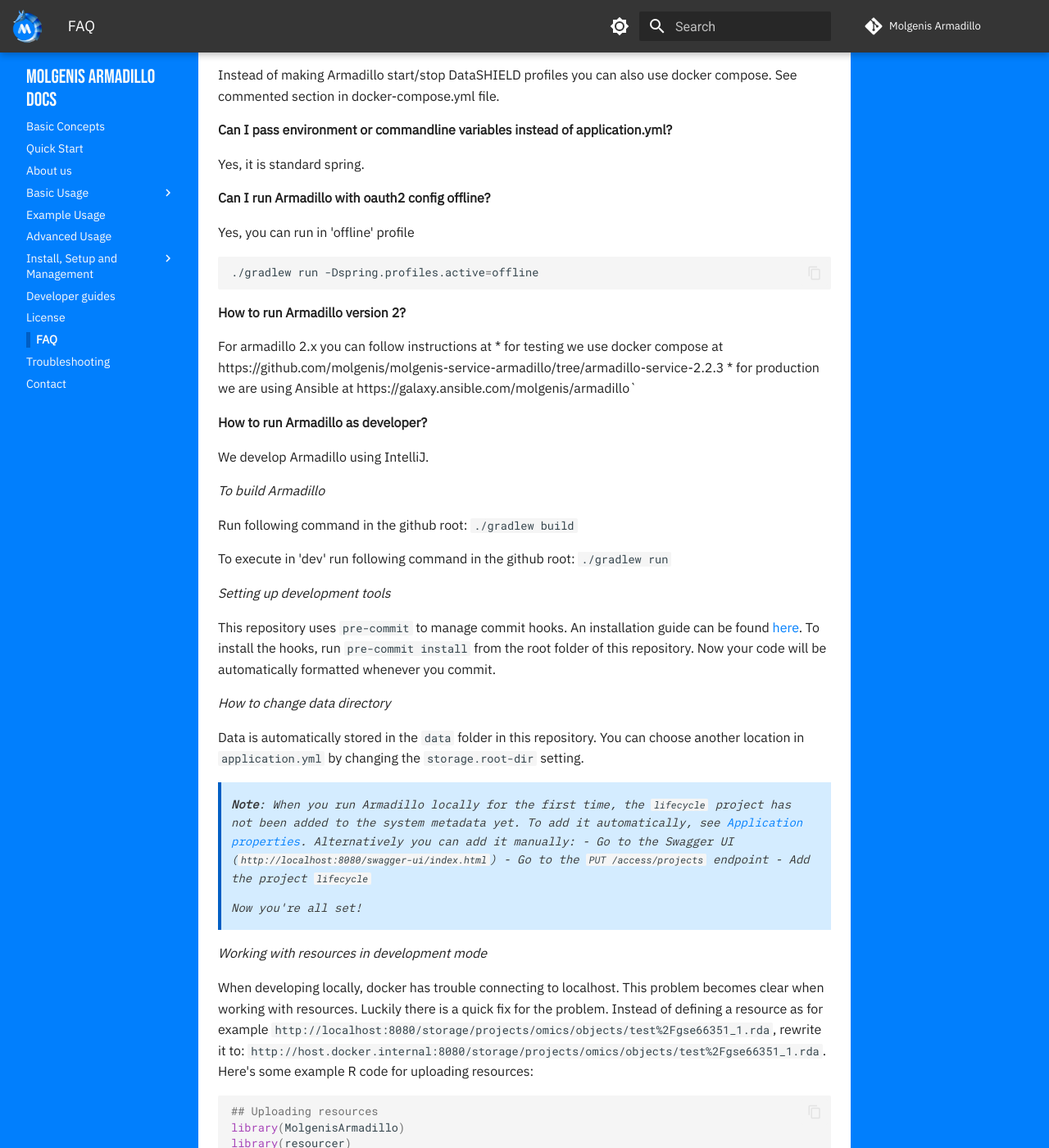
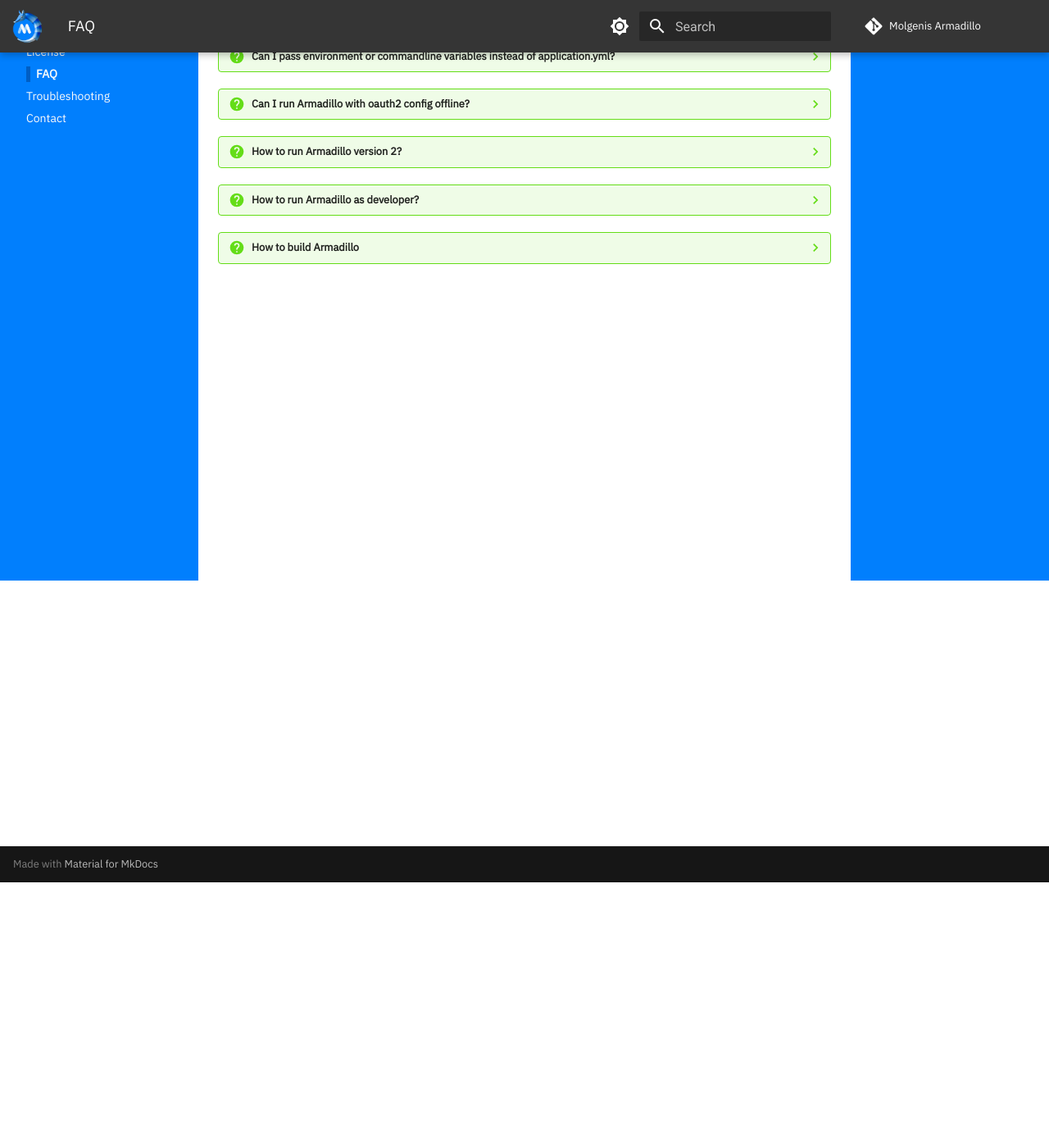
Before and after one commit to molgenis/molgenis-service-armadillo, an MkDocs documentation site: the page built from docs/pages/faq.md, in a window 1280 px wide and 1400 px high, scrolled down 324 px. Shown: the whole window at 82% size. Built offline with MkDocs 1.6.1 and Material for MkDocs 9.7.7, drawn with Linux system fonts in a browser that asks for light colours; comment, search, counter and statistics services are not loaded; some of the changed text lies outside the part shown.

Commit message:
update faq

````diff
--- a/docs/pages/faq.md
+++ b/docs/pages/faq.md
@@ -1,108 +1,95 @@
 # Frequently Asked Questions
 
-**Docker gives a 'java.socket' error**
+??? question "Docker gives a `java.socket` error"
+    You might need to enable Docker socket. On Docker desktop you can find that under 'settings' and 'advanced'.
 
-You might need to enable Docker socket. On Docker desktop you can find that under 'settings' and 'advanced'.
+??? question "Can I use docker compose to start profiles?"
+    Instead of making Armadillo start/stop DataSHIELD profiles you can also use docker compose. See commented section in docker-compose.yml file.
 
-**## **Can I use docker compose to start profiles?**
+??? question "Can I pass environment or commandline variables instead of application.yml?"
+    Yes, it is standard spring.
 
-Instead of making Armadillo start/stop DataSHIELD profiles you can also use docker compose.
-See commented section in docker-compose.yml file.
+??? question "Can I run Armadillo with oauth2 config offline?"
+    Yes, you can run in 'offline' profile
+    ```bash
+    ./gradlew run -Dspring.profiles.active=offline
+    ```
 
-**Can I pass environment or commandline variables instead of application.yml?**
+??? question "How to run Armadillo version 2?"
+    For armadillo 2.x you can follow [instructions](https://github.com/molgenis/molgenis-service-armadillo/tree/armadillo-service-2.2.3) for testing we use docker compose. For production environment we are using [Ansible](https://galaxy.ansible.com/molgenis/armadillo)
 
-Yes, it is standard spring.
+??? question "How to run Armadillo as developer?"
+    We develop Armadillo using IntelliJ.
 
-**Can I run Armadillo with oauth2 config offline?**
+??? question "How to build Armadillo"
+    Run following command in the github root:
+    ```./gradlew build```
 
-Yes, you can run in 'offline' profile
+    To execute in 'dev' run following command in the github root:
+    ```./gradlew run```
 
-```bash
-./gradlew run -Dspring.profiles.active=offline
-```
+    **Setting up development tools**
 
-**How to run Armadillo version 2?**
+    This repository uses `pre-commit` to manage commit hooks. An installation guide can be found [here](https://pre-commit.com/index.html#1-install-pre-commit). To install the hooks, run `pre-commit install` from the root folder of this repository. Now your code will be automatically formatted whenever you commit.
 
-For armadillo 2.x you can follow instructions at
-* for testing we use docker compose at https://github.com/molgenis/molgenis-service-armadillo/tree/armadillo-service-2.2.3
-* for production we are using Ansible at https://galaxy.ansible.com/molgenis/armadillo`
+    **How to change data directory**
 
-**How to run Armadillo as developer?**
+    Data is automatically stored in the `data` folder in this repository. You can choose another location in `application.yml` by changing the `storage.root-dir` setting.
 
-We develop Armadillo using IntelliJ.
+    When you run Armadillo locally for the first time, the `lifecycle` project has not been added to the system metadata yet. To add it automatically, see Application properties.
+    Alternatively you can add it manually:
 
-*To build Armadillo*
+      - Go to the Swagger UI (`http://localhost:8080/swagger-ui/index.html`)
+      - Go to the `PUT /access/projects` endpoint
+      - Add the project `lifecycle`
 
-Run following command in the github root:
-```./gradlew build```
+    **Working with resources in development mode**
 
-To execute in 'dev' run following command in the github root:
-```./gradlew run```
+    When developing locally, docker has trouble connecting to localhost. This problem becomes clear when working with
+    resources. Luckily there is a quick fix for the problem. Instead of defining a resource as for example
+    `http://localhost:8080/storage/projects/omics/objects/test%2Fgse66351_1.rda`, rewrite it to:
+    `http://host.docker.internal:8080/storage/projects/omics/objects/test%2Fgse66351_1.rda`. Here's some example R code
+    for uploading resources:
 
-*Setting up development tools*
+    ```R
+    ## Uploading resources
+    library(MolgenisArmadillo)
+    library(resourcer)
 
-This repository uses `pre-commit` to manage commit hooks. An installation guide can be found [here](https://pre-commit.com/index.html#1-install-pre-commit). To install the hooks, run `pre-commit install` from the root folder of this repository. Now your code will be automatically formatted whenever you commit.
+    token <- armadillo.get_token("http://localhost:8080/")
 
-*How to change data directory*
+    resGSE1 <- resourcer::newResource(
+      name = "GSE66351_1",
+      secret = token,
+      url = "http://host.docker.internal:8080/storage/projects/omics/objects/test%2Fgse66351_1.rda",
+      format = "ExpressionSet"
+    )
 
-Data is automatically stored in the `data` folder in this repository. You can choose another location in `application.yml` by changing the `storage.root-dir` setting.
+    armadillo.login("http://localhost:8080/")
+    armadillo.upload_resource(project="omics", folder="ewas", resource = resGSE1, name = "GSE66351_1")
+    ```
+    And for using them:
+    ```R
+    library(DSMolgenisArmadillo)
+    library(dsBaseClient)
 
-> **_Note_**: When you run Armadillo locally for the first time, the `lifecycle` project has not been
-> added to the system metadata yet. To add it automatically, see [Application properties](#application-properties).
-> Alternatively you can add it manually:
-> - Go to the Swagger UI (`http://localhost:8080/swagger-ui/index.html`)
-> - Go to the `PUT /access/projects` endpoint
-> - Add the project `lifecycle`
->
-> Now you're all set!
+    token <- armadillo.get_token("http://localhost:8080/")
 
-*Working with resources in development mode*
+    builder <- DSI::newDSLoginBuilder()
+    builder$append(
+      server = "local",
+      url = "http://localhost:8080/",
+      token = token,
+      driver = "ArmadilloDriver",
+      profile = "uniform",
+      resource = "omics/ewas/GSE66351_1"
+    )
 
-When developing locally, docker has trouble connecting to localhost. This problem becomes clear when working with
-resources. Luckily there is a quick fix for the problem. Instead of defining a resource as for example
-`http://localhost:8080/storage/projects/omics/objects/test%2Fgse66351_1.rda`, rewrite it to:
-`http://host.docker.internal:8080/storage/projects/omics/objects/test%2Fgse66351_1.rda`. Here's some example R code
-for uploading resources:
+    login_data <- builder$build()
+    conns <- DSI::datashield.login(logins = login_data, assign = TRUE)
 
-```R
-## Uploading resources
-library(MolgenisArmadillo)
-library(resourcer)
-
-token <- armadillo.get_token("http://localhost:8080/")
-
-resGSE1 <- resourcer::newResource(
-  name = "GSE66351_1",
-  secret = token,
-  url = "http://host.docker.internal:8080/storage/projects/omics/objects/test%2Fgse66351_1.rda",
-  format = "ExpressionSet"
-)
-
-armadillo.login("http://localhost:8080/")
-armadillo.upload_resource(project="omics", folder="ewas", resource = resGSE1, name = "GSE66351_1")
-```
-And for using them:
-```R
-library(DSMolgenisArmadillo)
-library(dsBaseClient)
-
-token <- armadillo.get_token("http://localhost:8080/")
-
-builder <- DSI::newDSLoginBuilder()
-builder$append(
-  server = "local",
-  url = "http://localhost:8080/",
-  token = token,
-  driver = "ArmadilloDriver",
-  profile = "uniform",
-  resource = "omics/ewas/GSE66351_1"
-)
-
-login_data <- builder$build()
-conns <- DSI::datashield.login(logins = login_data, assign = TRUE)
-
-datashield.resources(conns = conns)
-datashield.assign.resource(conns, resource="omics/ewas/GSE66351_1", symbol="eSet_0y_EUR")
-ds.class('eSet_0y_EUR', datasources = conns)
-datashield.assign.expr(conns, symbol = "methy_0y_EUR",expr = quote(as.resource.object(eSet_0y_EUR)))
-```
+    datashield.resources(conns = conns)
+    datashield.assign.resource(conns, resource="omics/ewas/GSE66351_1", symbol="eSet_0y_EUR")
+    ds.class('eSet_0y_EUR', datasources = conns)
+    datashield.assign.expr(conns, symbol = "methy_0y_EUR",expr = quote(as.resource.object(eSet_0y_EUR)))
+    ```
````
